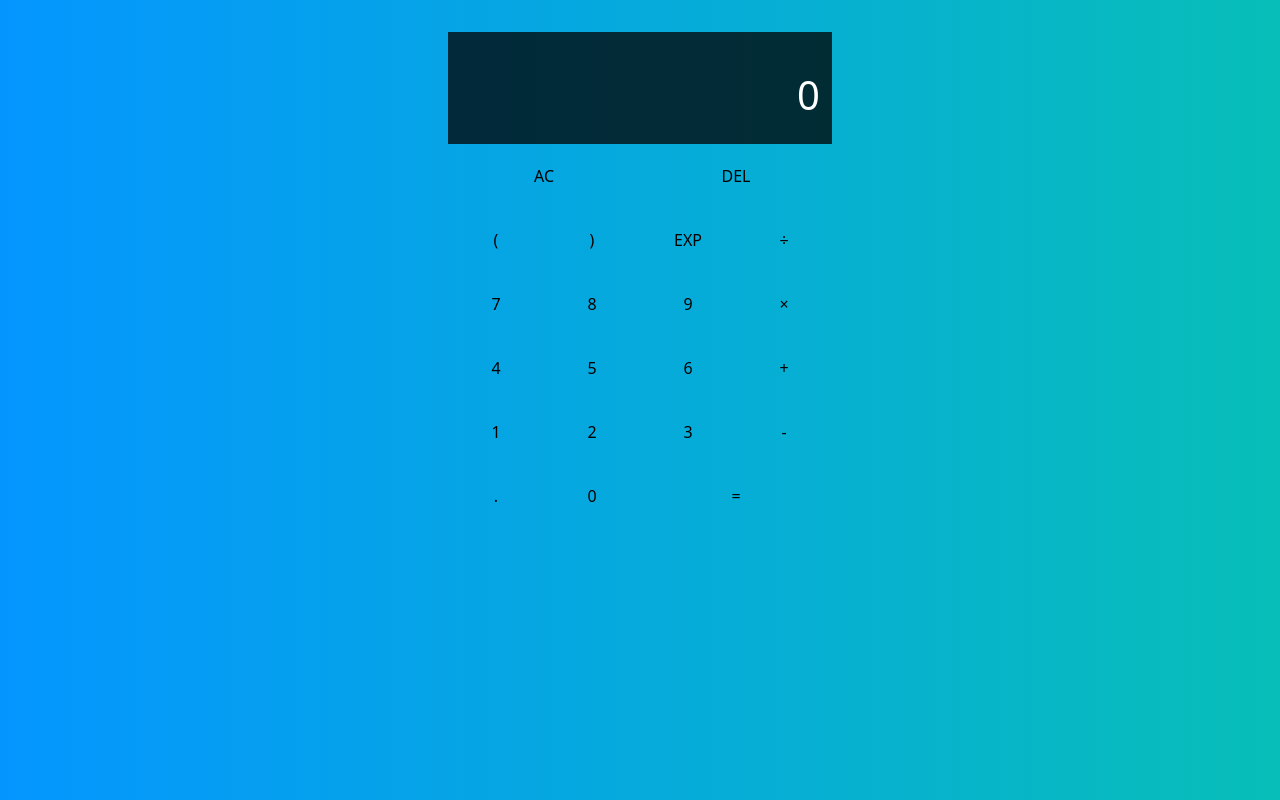
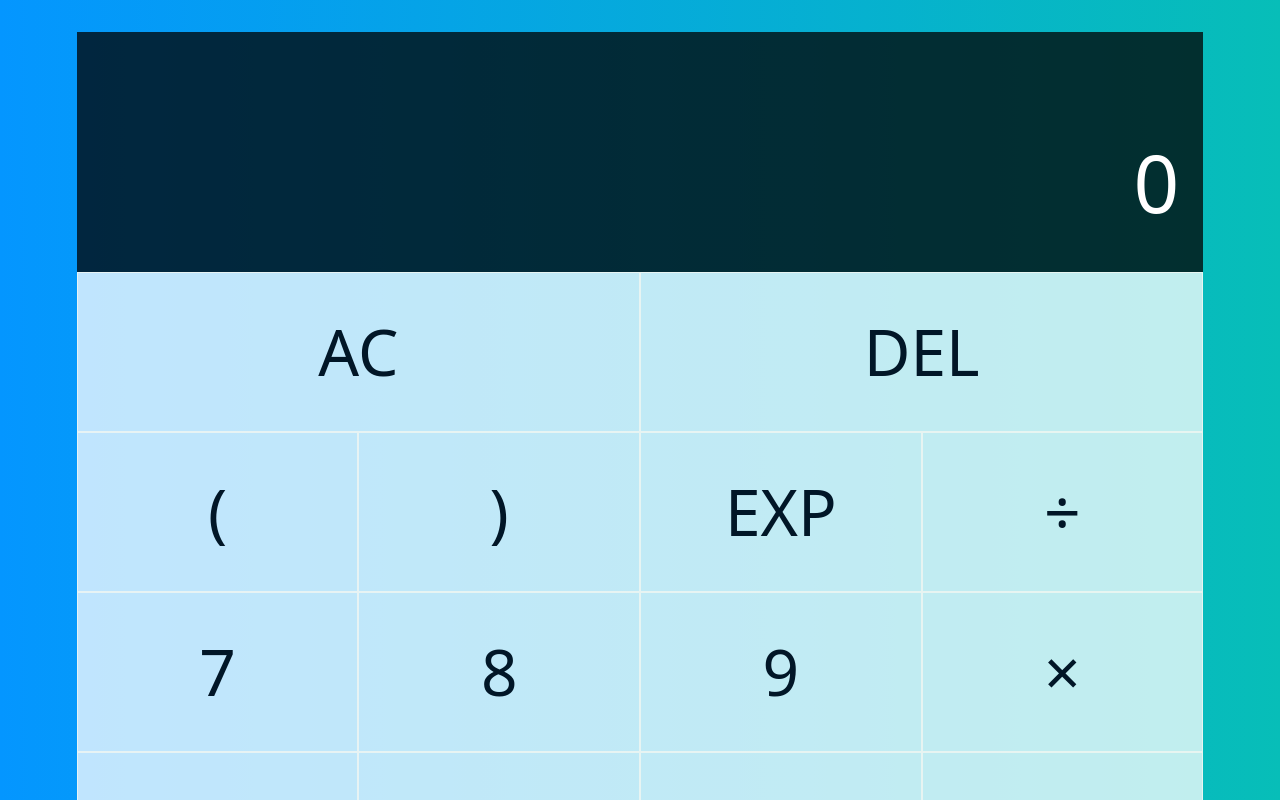
Before and after one commit to jecaps/calculator, a React (Create React App) app: page / in a window 1280 px wide. Shown: the top 800 px of the page. Built offline with nearby package versions, Linux system fonts and the light colour scheme.

Commit message:
Resizing Calculator

```diff
--- a/src/App.css
+++ /dev/null
@@ -1,79 +0,0 @@
-@tailwind base;
-@tailwind components;
-@tailwind utilities;
-@import url("https://fonts.googleapis.com/css2?family=Orbitron&display=swap");
-
-@layer component {
-  .calculator-grid > button {
-    @apply bg-white-trans cursor-pointer text-2 text-dark-blue border border-white;
-  }
-
-  .calculator-grid > button:hover,
-  .calculator-grid > button:focus {
-    @apply bg-white-hover;
-  }
-
-  .span-two {
-    @apply col-span-2;
-  }
-}
-
-/* .div-container {
-  font-family: "Orbitron", sans-serif;
-  height: 100vh;
-  display: flex;
-  align-items: center;
-  justify-content: center;
-}
-
-.calculator-container {
-  max-width: 300px;
-  display: flex;
-  flex-direction: column;
-  margin: auto;
-  padding: 1rem;
-  background-color: #a9ddd6;
-  align-items: center;
-  border-radius: 1rem;
-  box-shadow: 0.0625rem 0.0625rem 0.25rem rgba(0, 0, 0, 0.1);
-}
-
-.calculator-screen {
-  text-align: end;
-  width: 95%;
-  height: 4rem;
-  font-size: 1.5rem;
-  border: 0.125rem solid #f0f1f1;
-  border-radius: 0.25rem;
-  box-shadow: 0.0625rem 0.0625rem 0.25rem rgba(0, 0, 0, 0.1);
-}
-
-.calculator-screen:focus {
-  outline: none;
-}
-
-.calculator-buttons {
-  display: grid;
-  grid-template-columns: repeat(3, minmax(0, 1fr));
-  justify-items: center;
-  gap: 0.25rem;
-  width: 100%;
-  padding: 0.5rem;
-}
-
-li {
-  color: #fff;
-  background-color: #68b0ab;
-  width: 80%;
-  height: 50px;
-  border-radius: 0.25rem;
-  text-align: center;
-  font-size: 2rem;
-  cursor: pointer;
-  box-shadow: 0.0625rem 0.0625rem 0.25rem #68b0ab93;
-}
-
-li:active {
-  box-shadow: inset 5px 5px 10px -3px #528f8b;
-  outline: none;
-} */
--- a/src/App.js
+++ b/src/App.js
@@ -1,7 +1,6 @@
 import { useState } from "react";
 import Button from "./Button";
 import data from "./data";
-import "./App.css";
 
 export default function App() {
   const [formula, setFormula] = useState("");
@@ -28,6 +27,8 @@ export default function App() {
         setFormula(`${formula} * `);
         break;
       case "=":
+        setScreenFormula("");
+        setFormula("");
         setResult(eval(formula).toLocaleString("en"));
         break;
       case "EXP":
@@ -61,10 +62,10 @@ export default function App() {
   });
 
   return (
-    <div className="calculator-grid grid mt-8 grid-cols-4 grid-rows-7 justify-center">
-      <div className="calculator-screen col-span-full bg-screen flex flex-col items-end justify-around p-3 break-all">
-        <div className="equation text-white text-1.5">{screenFormula}</div>
-        <div className="result text-white-pure text-2.5">{result}</div>
+    <div className="grid mt-8 grid-cols-4 grid-rows-7 justify-center">
+      <div className="col-span-full bg-screen flex flex-col items-end justify-around px-6 break-all">
+        <div className="equation text-white text-3.5">{screenFormula}</div>
+        <div className="result text-white-pure text-5">{result}</div>
       </div>
 
       {btnEl}
--- a/src/Button.js
+++ b/src/Button.js
@@ -3,8 +3,8 @@ export default function Button(props) {
     <button
       className={
         props.text === "AC" || props.text === "DEL" || props.text === "="
-          ? `${props.classname} span-two`
-          : props.classname
+          ? `${props.classname} col-span-2 bg-white-trans cursor-pointer text-4 text-dark-blue border border-white hover:bg-white-hover`
+          : `${props.classname} bg-white-trans cursor-pointer text-4 text-dark-blue border border-white hover:bg-white-hover`
       }
       onClick={props.btnSelector}
     >
--- a/tailwind.config.js
+++ b/tailwind.config.js
@@ -13,14 +13,17 @@ module.exports = {
     fontSize: {
       1.5: "1.5rem",
       2: "2rem",
-      2.5: "2.5rem",
+      3.5: "3.5rem",
+      4: "4rem",
+      5: "5rem",
+      6: "6rem",
     },
     extend: {
       gridTemplateRows: {
-        7: "minmax(7rem, auto) repeat(6, 4rem)",
+        7: "minmax(15rem, auto) repeat(6, 10rem)",
       },
       gridTemplateColumns: {
-        4: "repeat(4, 6rem)",
+        4: "repeat(4, 22%)",
       },
     },
   },
```
